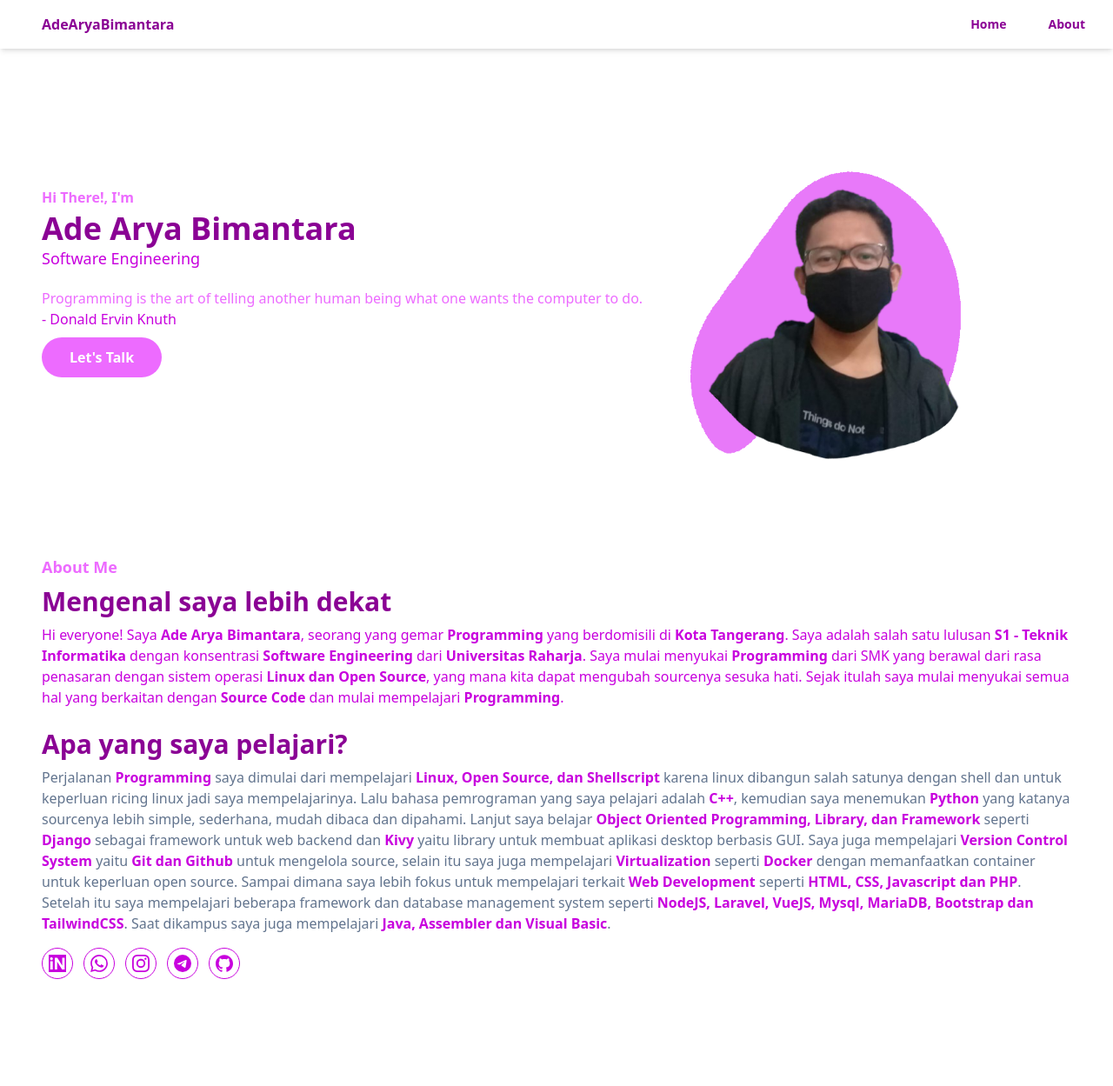
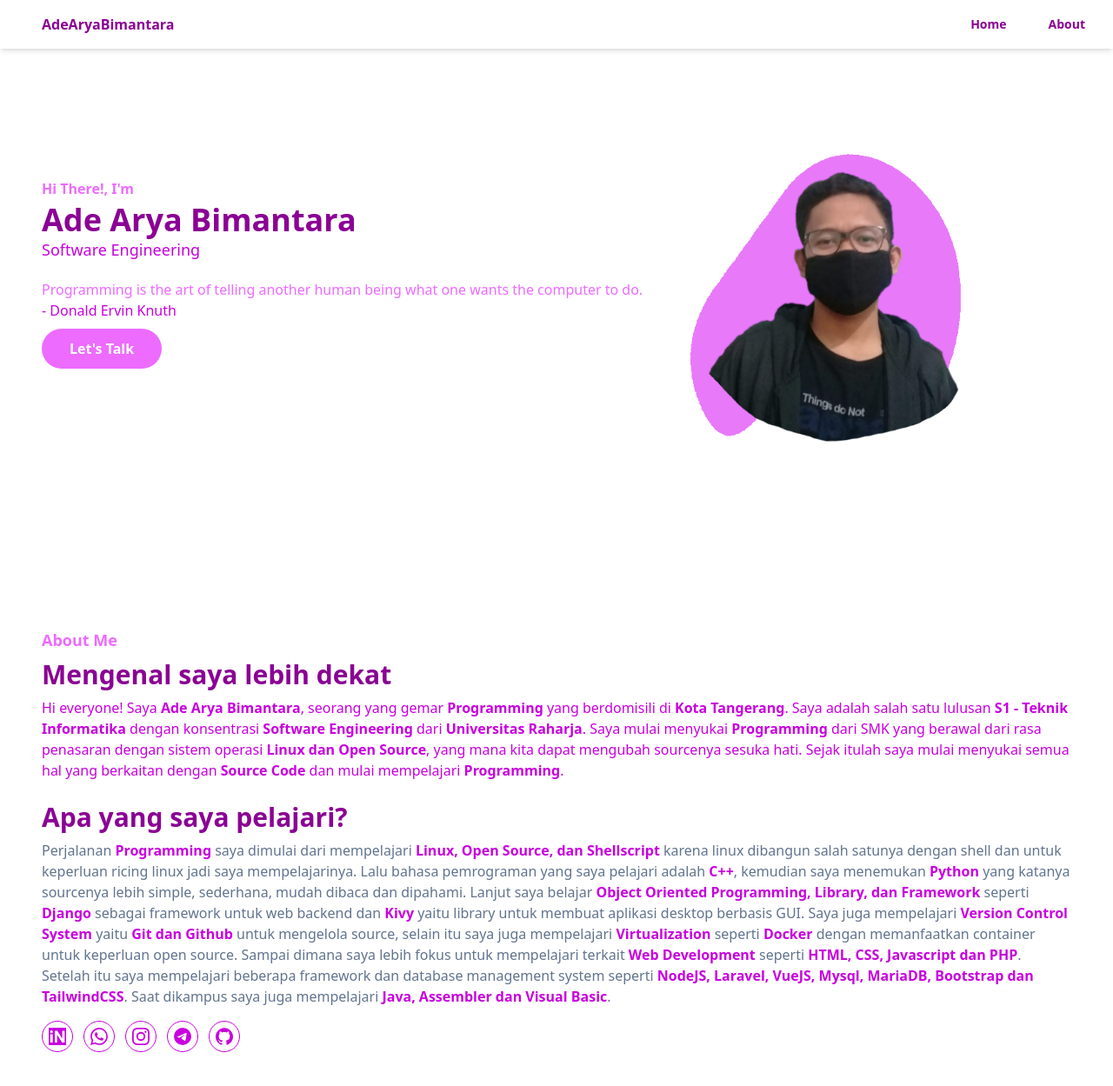
Before and after one commit to adearya/ade-arya-portfolio, a Jekyll site: the page built from index.markdown, in a window 1280 px wide and 1314 px high. Shown: the top 1249 px of the window at 87% size. Built offline with Jekyll 4.4.1, drawn with Linux system fonts in a browser that asks for light colours.

Commit message:
Updated Padding Y

```diff
--- a/_layouts/landing_page.html
+++ b/_layouts/landing_page.html
@@ -58,7 +58,7 @@
 
         <main>
             <!-- Section Home Start -->
-            <section id="home" class="pt-36 md:pt=26 lg:pt-26">
+            <section id="home" class="py-36 md:py=26 lg:py-26">
                 <div class="container mx-auto px-8">
                     <div class="flex flex-wrap">
                         <div class="w-full md:w-1/2 lg:w-auto self-center px-4">
@@ -76,7 +76,7 @@
                             </a>
                         </div>
 
-                        <div class="mt-15 w-full md:w-auto lg:w-auto self-end px-4">
+                        <div class="mt-10 w-full md:w-auto lg:w-auto self-end px-4">
                             <img src="https://raw.githubusercontent.com/adearya/ade-arya-portfolio/gh-pages/assets/ade_arya_bimantara.png" alt="Ade Arya Bimantara" class="max-w-full mx-auto" width="370">
                         </div>
                     </div>
```
